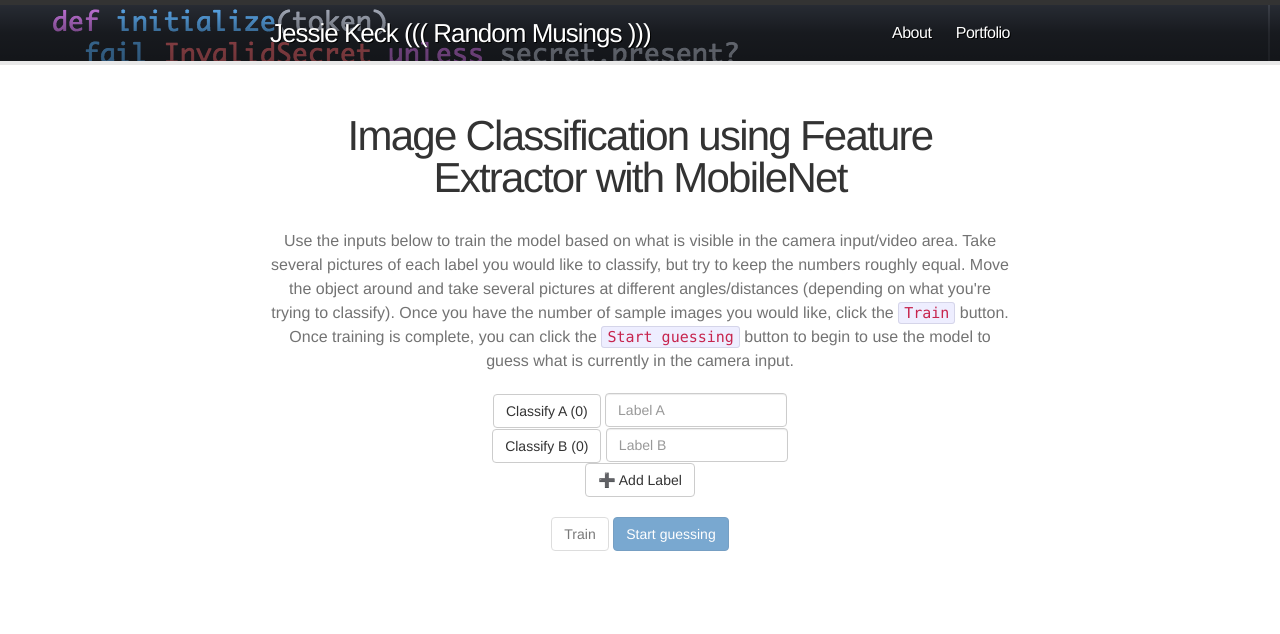
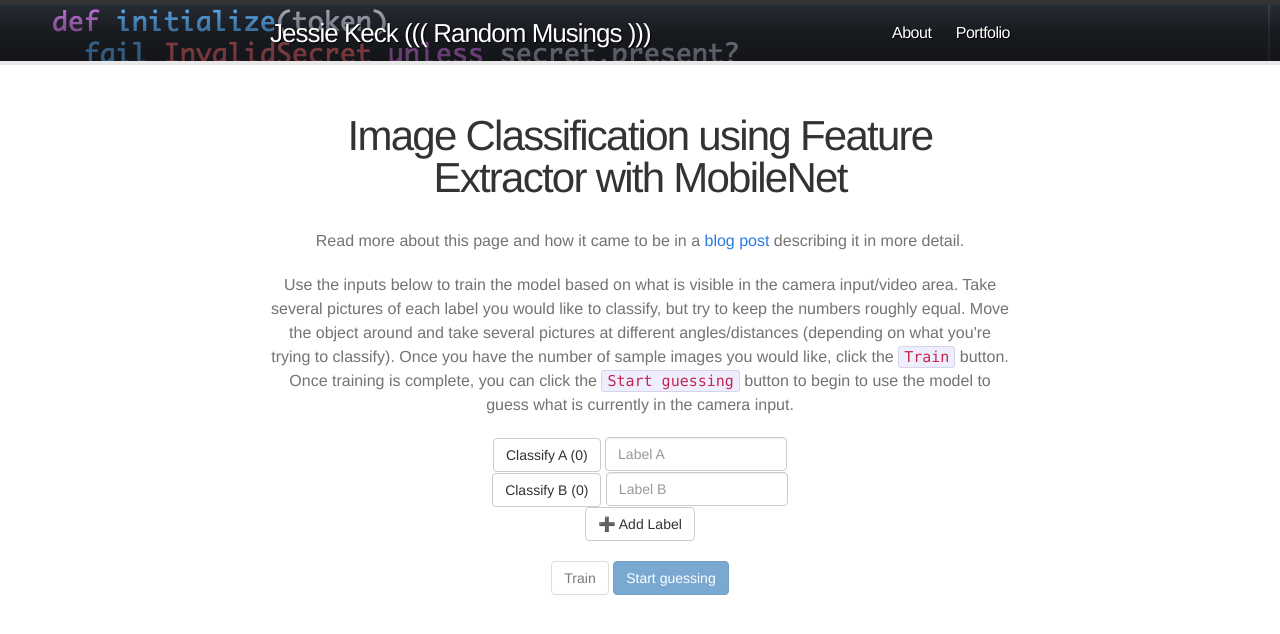
Before and after one commit to jkeck/jkeck.github.io, a Jekyll site: the page built from classify.html, in a window 1280 px wide and 900 px high. Shown: the top 634 px of the window. Built offline with Jekyll 4.4.1, drawn with Linux system fonts in a browser that asks for light colours; nearby versions of some CDN libraries.

Commit message:
Link image classifcation page to the new post.

```diff
--- a/classify.html
+++ b/classify.html
@@ -23,6 +23,10 @@ permalink: /classify/
     transform: scaleX(-1);
   }
 </style>
+
+<p class="help-block">
+  Read more about this page and how it came to be in a <a href="/2020/05/13/image-classification-on-the-web/">blog post</a> describing it in more detail.
+</p>
 
 <p class="help-block">
   Use the inputs below to train the model based on what is visible in the camera input/video area.
```
